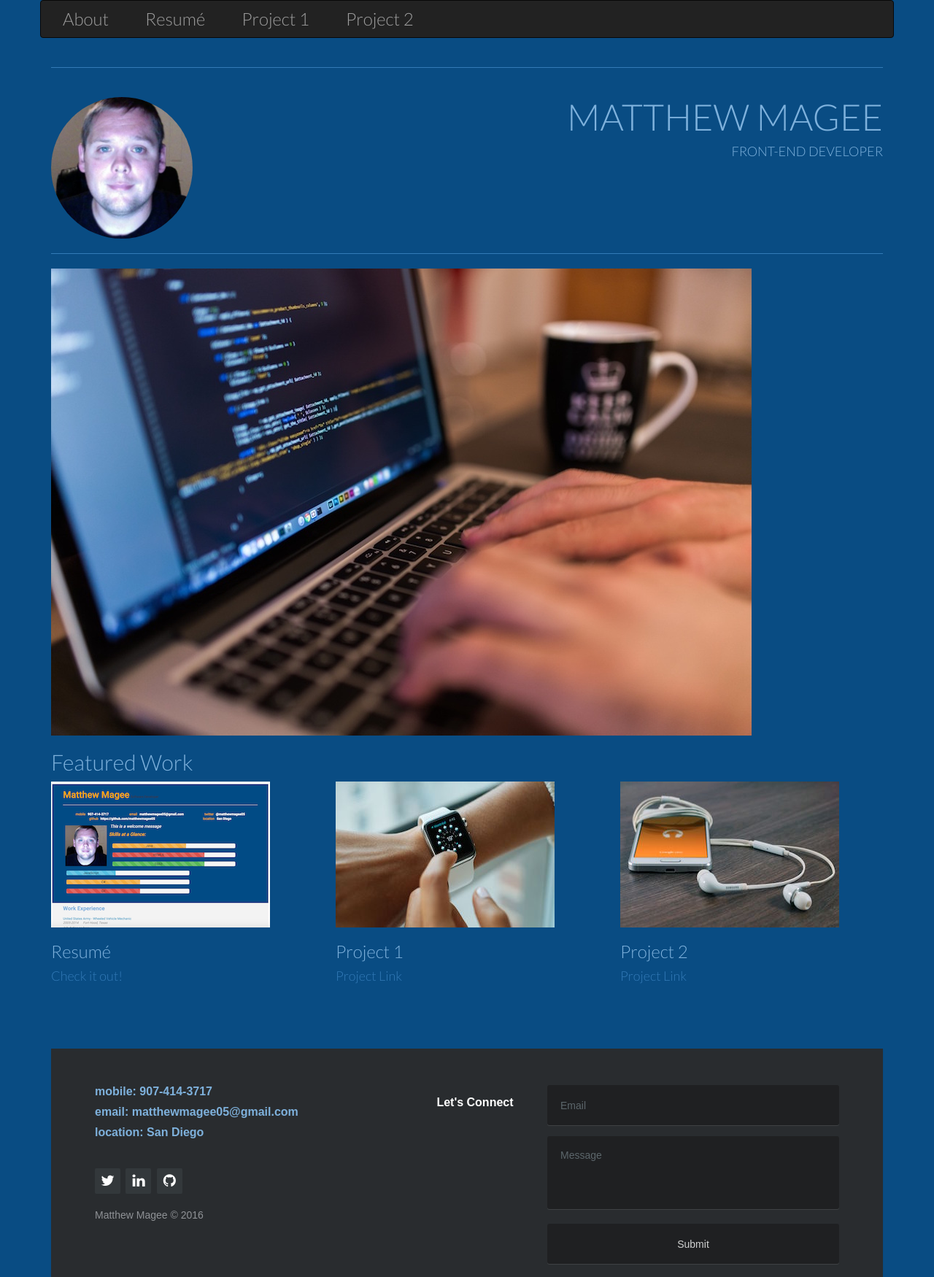
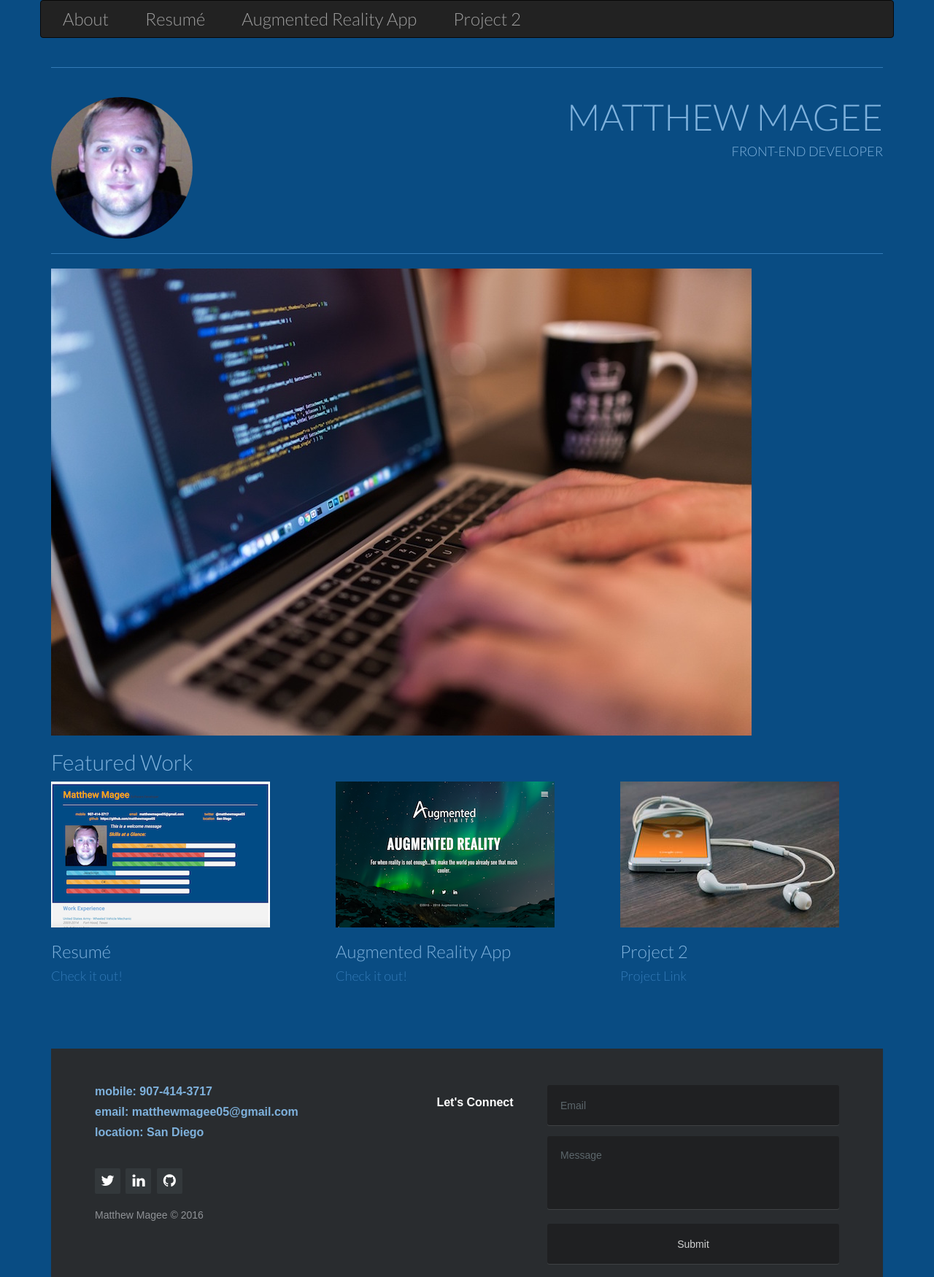
Before and after one commit to matthewmagee05/portfolio, a plain HTML site: page index.html in a window 1280 px wide. Shown: the top 1750 px of the page at 73% size. Drawn offline with Linux system fonts and the light colour scheme; files that its build step writes are made by us from their sources.

Commit message:
added the augmented reality project

```diff
--- a/index.html
+++ b/index.html
@@ -38,7 +38,7 @@
                             <div class="collapse navbar-collapse" id="myNavbar">
                                 <a  href="#" class="navbar-brand nav-item nav-link active clickable" data-toggle="modal" data-target="#aboutMe">About<span class="sr-only">(current)</span></a>
                                 <a href="../JavaScriptCourse/frontend-nanodegree-resume/index.html" class="navbar-brand nav-item nav-link clickable" >Resum&eacute;</a>
-                                <a href="#" class=" navbar-brand nav-item nav-link clickable" data-toggle="modal" data-target="#project2">Project 1</a>
+                                <a href="#" class=" navbar-brand nav-item nav-link clickable" data-toggle="modal" data-target="#project2">Augmented Reality App</a>
                                 <a href="#" class="navbar-brand nav-item nav-link last-link clickable" data-toggle="modal" data-target="#project3">Project 2</a>
                             </div>
                         </div>
@@ -79,13 +79,13 @@
               <div class="row ">
                   <div class="col-md-4">
                       <img class="img-responsive clickable" src="images/myResume.png" alt="Placeholder1" data-toggle="modal" data-target="#project1">
-                      <h3 class="clickable" src="images/myResume.png" alt="Placeholder1" data-toggle="modal" data-target="#project1">Resum&eacute;</h3>
+                      <h3 class="clickable" alt="Placeholder1" data-toggle="modal" data-target="#project1">Resum&eacute;</h3>
                       <h4><a href="../JavaScriptCourse/frontend-nanodegree-resume/index.html">Check it out!</a></h4>
                   </div>
                   <div class="col-md-4">
-                      <img class="img-responsive clickable" src="images/watch.jpeg" alt="Placeholder2" data-toggle="modal" data-target="#project2">
-                      <h3 class="clickable" src="images/watch.jpeg" alt="Placeholder2" data-toggle="modal" data-target="#project2">Project 1</h3>
-                      <h4><a href="#">Project Link</a></h4>
+                      <img class="img-responsive clickable" src="images/alimits.png" alt="Placeholder2" data-toggle="modal" data-target="#project2">
+                      <h3 class="clickable"  alt="Placeholder2" data-toggle="modal" data-target="#project2">Augmented Reality App</h3>
+                      <h4><a href="https://play.google.com/store/apps/details?id=augmentedlimits.alimits.alimits&hl=en">Check it out!</a></h4>
                   </div>
                   <div class="col-md-4">
                       <img class="img-responsive clickable" src="images/phone.jpeg" alt="Placeholder3" data-toggle="modal" data-target="#project3">
@@ -141,8 +141,7 @@
             <div class="modal-body">
               <img class="img-responsive" src="images/myResume.png" alt="image of my Resum&eacute;">
               <p>
-              Created an online resum&eacute; as part of Udacity's Front-End Web Developer Nanodegree.  I learned
-              a lot about JavaScript and jQuery with this project.
+              Using jQuery, developed an interactive resum&eacute application that reads all data from a JSON file and then dynamically modifies the DOM to display the information. Further customized the project by personalizing the design using CSS.
               </p>
             </div>
             <div class="modal-footer">
@@ -151,17 +150,17 @@
           </div>
         </div>
       </div>
-      <!-- Modal Project 2 -->
+      <!-- Modal Augmented Reality -->
       <div class="modal fade" id="project2" tabindex="-1" role="dialog" aria-labelledby="myModalLabel" aria-hidden="true">
         <div class="modal-dialog">
           <div class="modal-content">
             <div class="modal-header">
-              <h4 class="modal-title" id="myModalLabel1">Project 1</h4>
+              <h4 class="modal-title" id="myModalLabel1">Augmented Reality App</h4>
             </div>
             <div class="modal-body">
-              <img class="img-responsive" src="images/watch.jpeg" alt="image of an apple watch">
+              <img class="img-responsive" src="images/alimits.png" alt="image of an apple watch">
                <p>
-                Coming Soon!
+                <br>This app allows users to download and print image targets from my website, and when they look at them through the app, they can view videos,images, and slideshows stored on the website on top of the image targets. What's unique about this app (besides the fact that it's using augmented reality) is that the videos and images displayed in the app can be instantly changed by uploading new ones to the website.<br><br>This was my first major project. I used Vuforia augmented reality API, Unity3D, Android Studio, and Xcode to make this project. I learned a lot about how much it takes to start an app from scratch, design the UI, troubleshoot bugs, and then publish on both app stores (with Apple's very exhaustive review process). It's not currently on the iOS store, as I took it down to add more features that I'm currently working on.<br><br> This is just the beginning though, as I'm currently working on an app that's entirely cloud based, and allows the user to take images, type in a video URL, and then upload the image and URL to the cloud. Then anyone using the app can look at the image target and see what video or pictures the user has attached to the image target.
               </p>
             </div>
             <div class="modal-footer">
```
Also changed, not shown: images/alimits.png (added).
